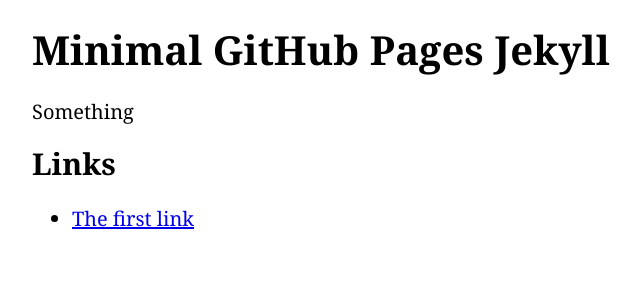
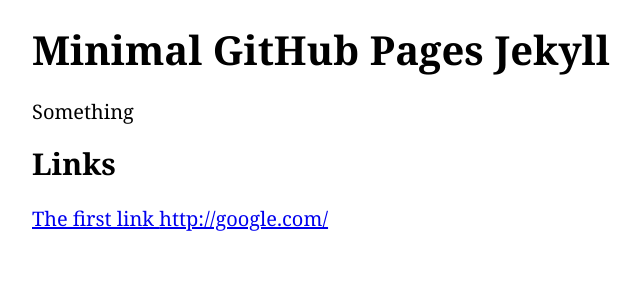
Before and after one commit to matita/min-gh-jekyll, a Jekyll site: the page built from index.html, in a window 1280 px wide. Shown: the top 300 px of the page, without its empty margins (208-849 px from the left). Built offline with Jekyll 4.4.1, drawn with Linux system fonts in a browser that asks for light colours; nearby versions of some CDN libraries.

Commit message:
Update index.html

```diff
--- a/index.html
+++ b/index.html
@@ -7,10 +7,12 @@ title: Home
 <p>Something</p>
 
 <h2>Links</h2>
-<ul>
+<div class="links">
 {% for link in site.posts %}
-  <li>
-    <a href="{{ link.link }}">{{ link.title }}</a>
-  </li>
+  <a class="link" href="{{ link.link }}">
+    <span class="link-title">{{ link.title }}</span>
+    <span class="link-description">{{ link.description }}</span>
+    <span class="link-url">{{ link.link }}</span>
+  </a>
 {% endfor %}
-</ul>
+</div>
```
